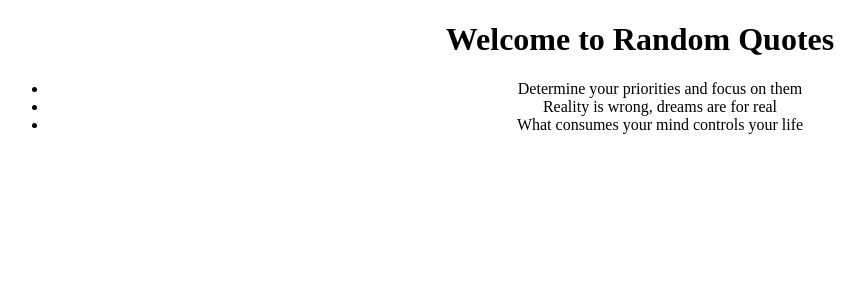
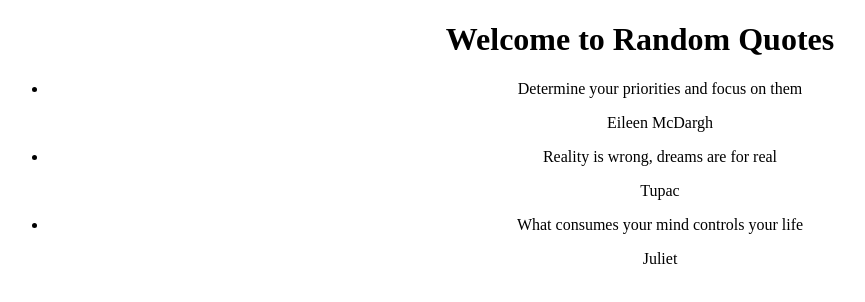
Before and after one commit to Juliet879/Random-Quotes, an Angular app in the folder Quotes/: page / in a window 1280 px wide. Shown: the top 302 px of the page, without its empty margins (0-865 px from the left). Built offline with nearby package versions, Linux system fonts and the light colour scheme.

Commit message:
nested the component

```diff
--- a/Quotes/src/app/quote-detail/quote-detail.component.html
+++ b/Quotes/src/app/quote-detail/quote-detail.component.html
@@ -1 +1 @@
-<p>quote-detail works!</p>
+<p>{{quote.description}}</p>
--- a/Quotes/src/app/quote.ts
+++ b/Quotes/src/app/quote.ts
@@ -1,5 +1,6 @@
 export class Quote {
-    public id:number;
-    public name:string;
-    public author:string
+    showDescription:boolean;
+    constructor(public id:number,public name:string,public description:string){
+        this.showDescription=false;
+    }
 }
--- a/Quotes/src/app/quote/quote.component.html
+++ b/Quotes/src/app/quote/quote.component.html
@@ -3,6 +3,7 @@
     <ul>
       <li *ngFor='let quote of quotes'>
           {{ quote.name }}
+          <app-quote-detail [quote]='quote'></app-quote-detail>
       </li>
     </ul>
   </div>
--- a/Quotes/src/app/quote/quote.component.ts
+++ b/Quotes/src/app/quote/quote.component.ts
@@ -8,9 +8,9 @@ import { Quote } from '../quote'
 })
 export class QuoteComponent implements OnInit {
   quotes:Quote[]=[
-    {id:1,name:'Determine your priorities and focus on them',author:'Eileen McDargh'},
-    {id:2,name:'Reality is wrong, dreams are for real',author:'Tupac'},
-    {id:3,name:'What consumes your mind controls your life',author:'Juliet'},
+    new Quote(1,'Determine your priorities and focus on them','Eileen McDargh'),
+    new Quote(2,'Reality is wrong, dreams are for real','Tupac'),
+    new Quote(3,'What consumes your mind controls your life','Juliet'),
 
   ];
 
```
